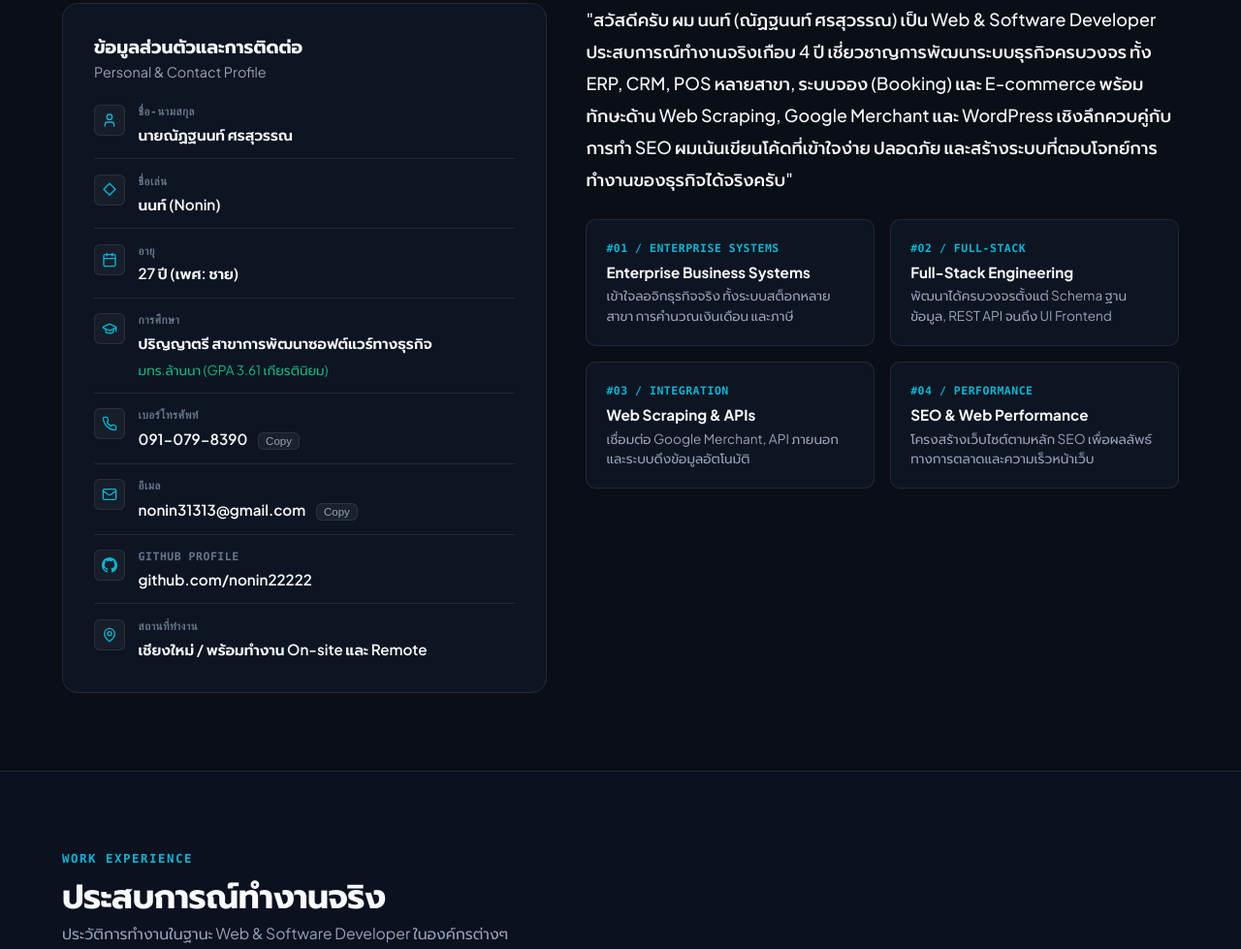
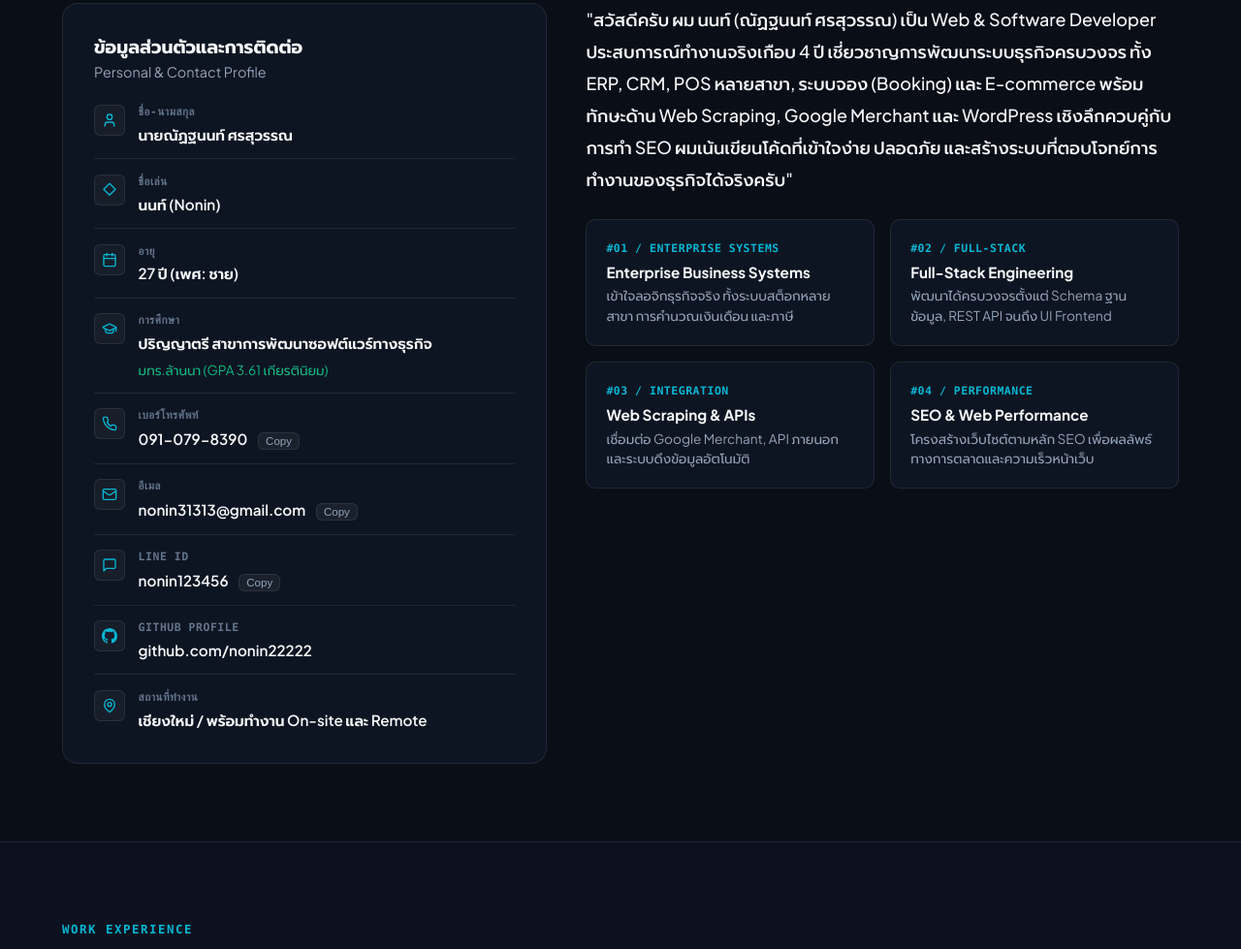
Before and after one commit to nonin22222/Portfolio, a plain HTML site: page index.html in a window 1280 px wide. Shown: the part 985-1964 px from the top of the page at 97% size. Drawn offline with Linux system fonts and the light colour scheme.

Commit message:
fix: update LINE ID to nonin123456 and add copy handler

```diff
--- a/index.html
+++ b/index.html
@@ -128,7 +128,7 @@
         <div class="avatar-card">
           <div class="avatar-card-top">
             <span class="avatar-status-pill"><span class="pulse-dot"></span> พร้อมเริ่มงานทันที</span>
-            <span class="avatar-tag-code">LINE ID: nonin</span>
+            <span class="avatar-tag-code" onclick="copyLine()" style="cursor: pointer;" title="คลิกเพื่อคัดลอก LINE ID">LINE ID: nonin123456</span>
           </div>
 
           <div class="avatar-image-wrap">
@@ -239,6 +239,19 @@
                 <div>
                   <span>nonin31313@gmail.com</span>
                   <button class="copy-btn-inline" onclick="copyEmail()" title="คัดลอกอีเมล">Copy</button>
+                </div>
+              </div>
+            </div>
+
+            <div class="info-item">
+              <div class="info-icon">
+                <svg width="16" height="16" viewBox="0 0 24 24" fill="none" stroke="currentColor" stroke-width="2" stroke-linecap="round" stroke-linejoin="round"><path d="M21 15a2 2 0 0 1-2 2H7l-4 4V5a2 2 0 0 1 2-2h14a2 2 0 0 1 2 2z"/></svg>
+              </div>
+              <div class="info-content">
+                <label>LINE ID</label>
+                <div>
+                  <span>nonin123456</span>
+                  <button class="copy-btn-inline" onclick="copyLine()" title="คัดลอก LINE ID">Copy</button>
                 </div>
               </div>
             </div>
--- a/js/main.js
+++ b/js/main.js
@@ -884,6 +884,11 @@ window.copyPhone = function() {
   copyToClipboard('0910798390', msg);
 };
 
+window.copyLine = function() {
+  const msg = currentLang === 'th' ? 'คัดลอก LINE ID (nonin123456) เรียบร้อยแล้ว' : 'LINE ID (nonin123456) copied to clipboard';
+  copyToClipboard('nonin123456', msg);
+};
+
 /* Scroll Spy */
 function initScrollSpy() {
   const navbar = document.getElementById('navbar');
```
